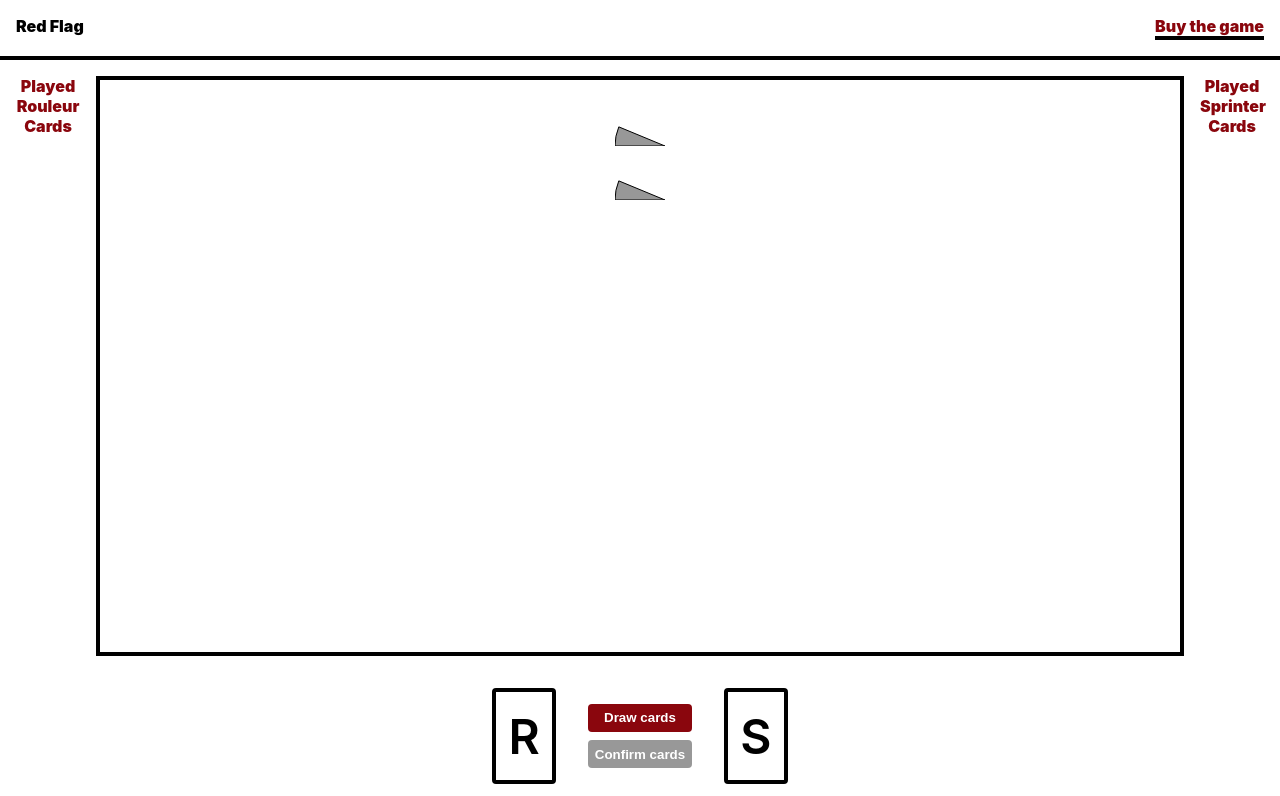
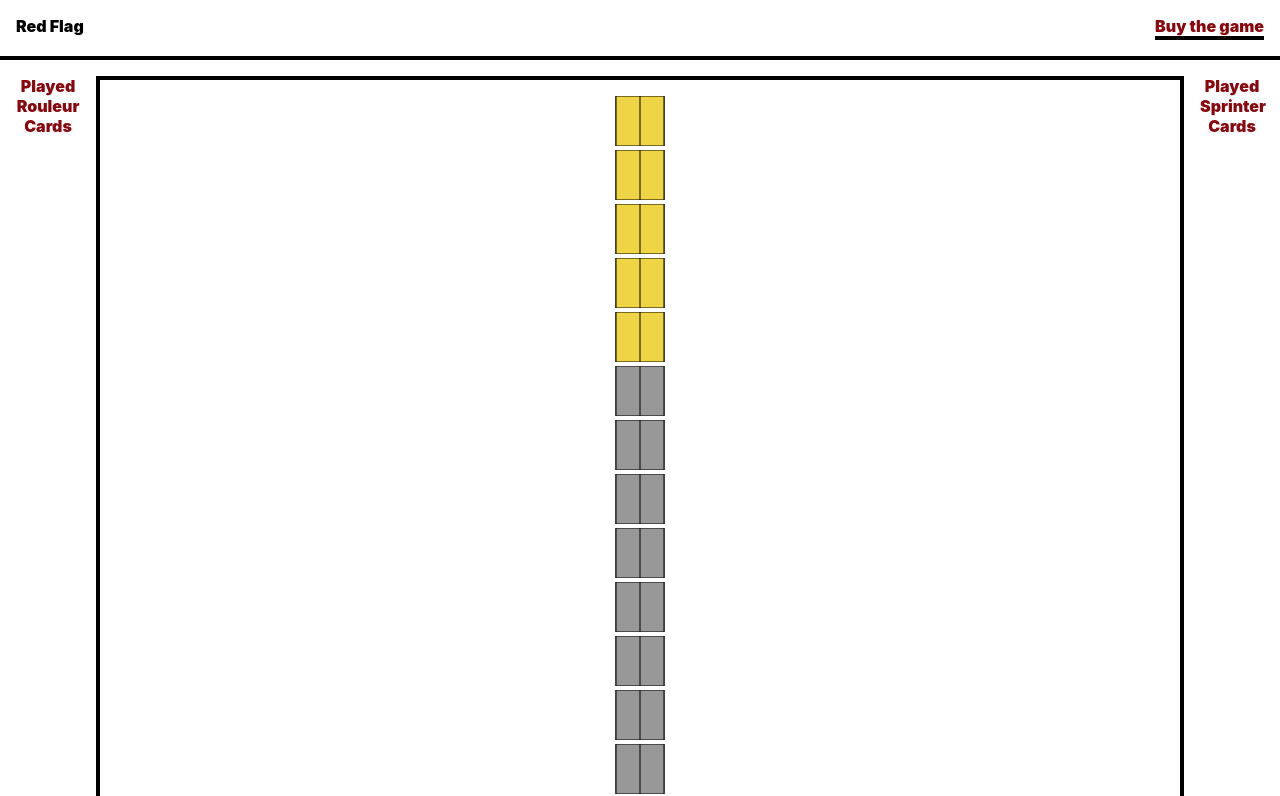
Before and after one commit to jon-athan-hall/red-flag, a React (Create React App) app: page / in a window 1280 px wide. Shown: the top 796 px of the page. Built offline with nearby package versions, Linux system fonts and the light colour scheme.

Commit message:
Create the big stage building loop.

```diff
--- a/src/features/board/board.tsx
+++ b/src/features/board/board.tsx
@@ -1,11 +1,11 @@
 // Import dependencies from project files.
+import { STAGES } from '../../consts/stages';
 import { TRACK_TILES, SQUARE_SIZE } from '../../consts/track-tiles';
 import Square from '../square/square';
 
 // Import types.
 import { Direction } from '../app/app-types';
 import { Stage, Offset } from './board-types';
-import { TileType } from '../square/square-types';
 
 /// Import styles.
 import './board.css';
@@ -35,11 +35,21 @@ const calculateOffsets = (direction: Direction, currentOffset: Offset) => {
 };
 
 const Board = ({ stage }: BoardProps): JSX.Element => {
-  const squares = TRACK_TILES[stage[10]].map((square, index) => {
-    console.log(square.tileType);
-    return (
-      <Square key={index} terrainType={square.terrainType} tileType={square.tileType} />
-    );
+  const squares: any[] = [];
+
+  // Iterate over all the track tiles in the stage.
+  STAGES['Avenue Corso Paseo'].forEach((tileKey, t) => {
+    // Iterate over all squares of the track tile.
+    TRACK_TILES[tileKey].forEach((square, s) => {
+      // Use the two indexes from the forEach loops to create a unique key string.
+      squares.push(
+        <Square
+          key={t.toString() + s.toString()}
+          terrainType={square.terrainType}
+          tileType={square.tileType}
+        />
+      );
+    });
   });
 
   return (
```
